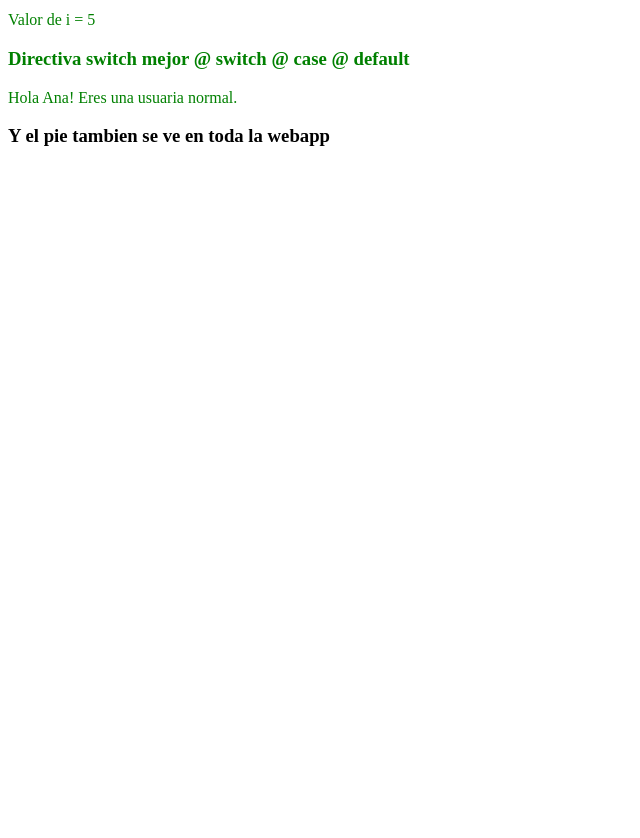
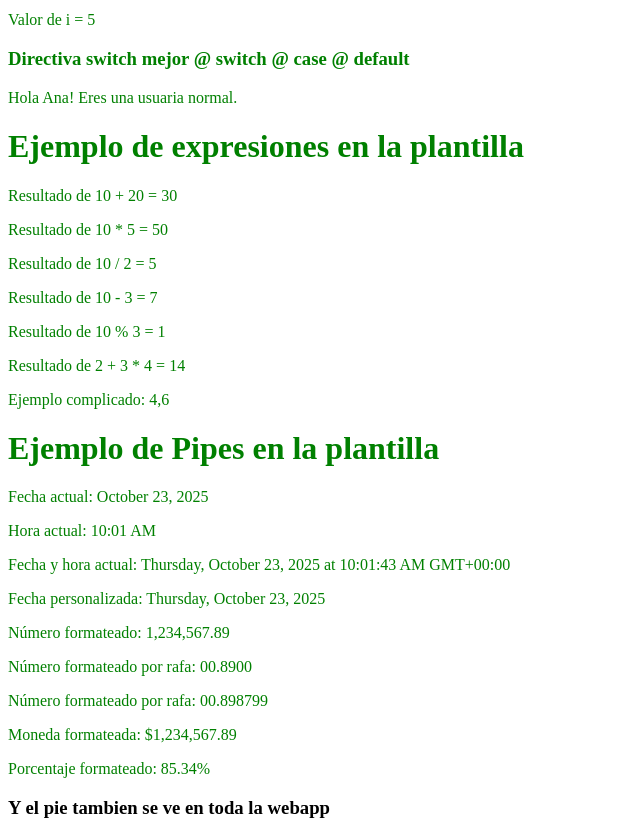
Before and after one commit to rafaelaznar/cambino, an Angular app: page / in a window 1280 px wide. Shown: the part 1820-2658 px from the top of the page, without its empty margins (0-640 px from the left). Before the commit the page ends 1986 px from the top, so only its background shows below. Built offline with nearby package versions, Linux system fonts and the light colour scheme.

Commit message:
Enhance Home component: add examples of expressions and pipes in home.html, and implement complicado() method in home.ts

```diff
--- a/src/app/components/home/home.html
+++ b/src/app/components/home/home.html
@@ -94,3 +94,24 @@ Nombre2: <input [value]="nombre" (input)="cambiarNombreInput($event)" /><br />
     <p>Hola invitado! No estás registrado.</p>
   }
 }
+
+<h1>Ejemplo de expresiones en la plantilla</h1>
+
+<p>Resultado de 10 + 20 = {{ 10 + 20 }}</p>
+<p>Resultado de 10 * 5 = {{ 10 * 5 }}</p>
+<p>Resultado de 10 / 2 = {{ 10 / 2 }}</p>
+<p>Resultado de 10 - 3 = {{ 10 - 3 }}</p>
+<p>Resultado de 10 % 3 = {{ 10 % 3 }}</p>
+<p>Resultado de 2 + 3 * 4 = {{ 2 + 3 * 4 }}</p>
+<p>Ejemplo complicado: {{ complicado() }}</p>
+<h1>Ejemplo de Pipes en la plantilla</h1>
+<!-- fechas -->
+<p>Fecha actual: {{ today | date:'longDate' }}</p>
+<p>Hora actual: {{ today | date:'shortTime' }}</p>
+<p>Fecha y hora actual: {{ today | date:'full' }}</p>
+<p>Fecha personalizada: {{ today | date:'EEEE, MMMM d, y' }}</p>
+<p>Número formateado: {{ 1234567.89 | number:'1.2-2' }}</p>
+<p>Número formateado por rafa: {{ .89 | number:'2.4-6' }}</p>
+<p>Número formateado por rafa: {{ .89879879878978 | number:'2.4-6' }}</p>
+<p>Moneda formateada: {{ 1234567.89 | currency:'USD' }}</p>
+<p>Porcentaje formateado: {{ 0.8534 | percent:'1.2-2' }}</p>
--- a/src/app/components/home/home.ts
+++ b/src/app/components/home/home.ts
@@ -18,6 +18,7 @@ export class Home {
   hasError = false;
   mostrar = false;
   items = ['Manzana', 'Banana', 'Naranja'];
+  today = new Date();
 
   constructor() {
     console.log('constructor');
@@ -53,4 +54,8 @@ export class Home {
     this.mostrar = !this.mostrar;
   }
 
+  complicado() {
+    return [1, 2, 3].map(n => n * 2).filter(n => n > 2);
+  }
+
 }
```
